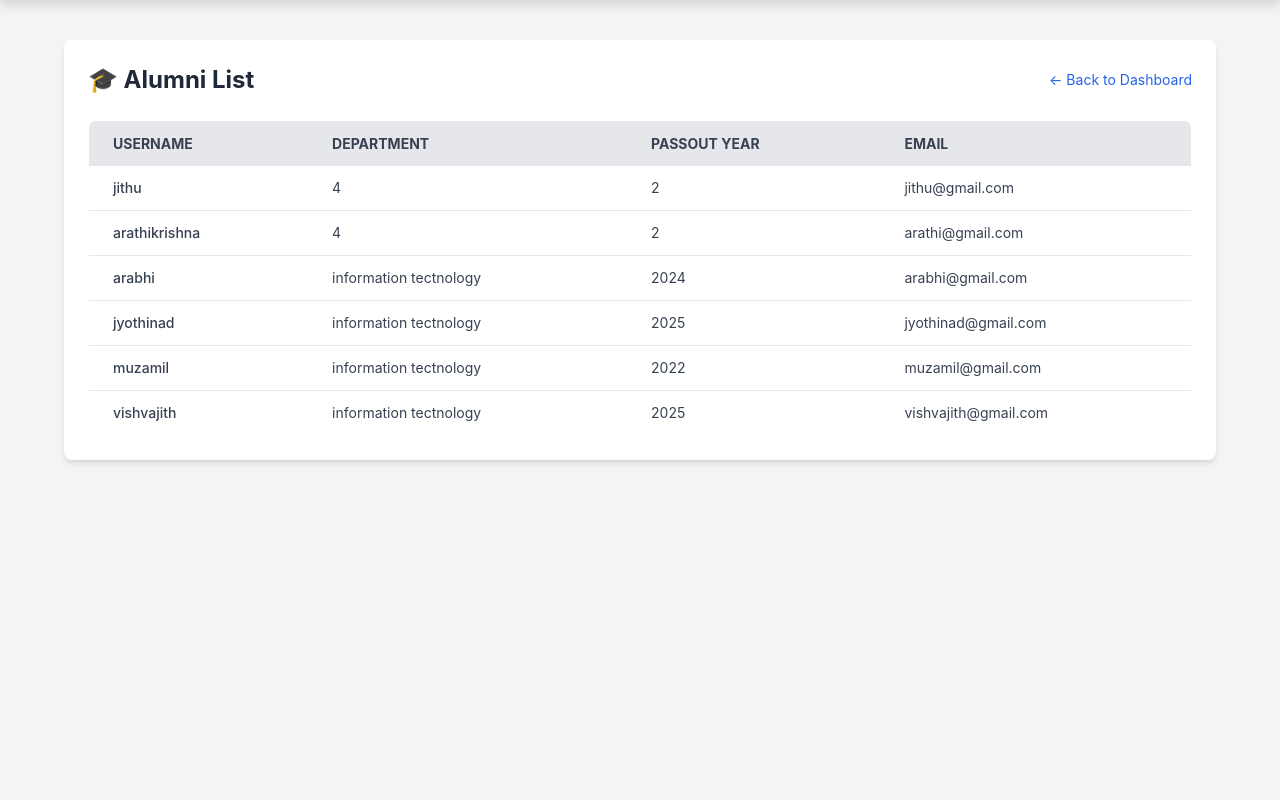
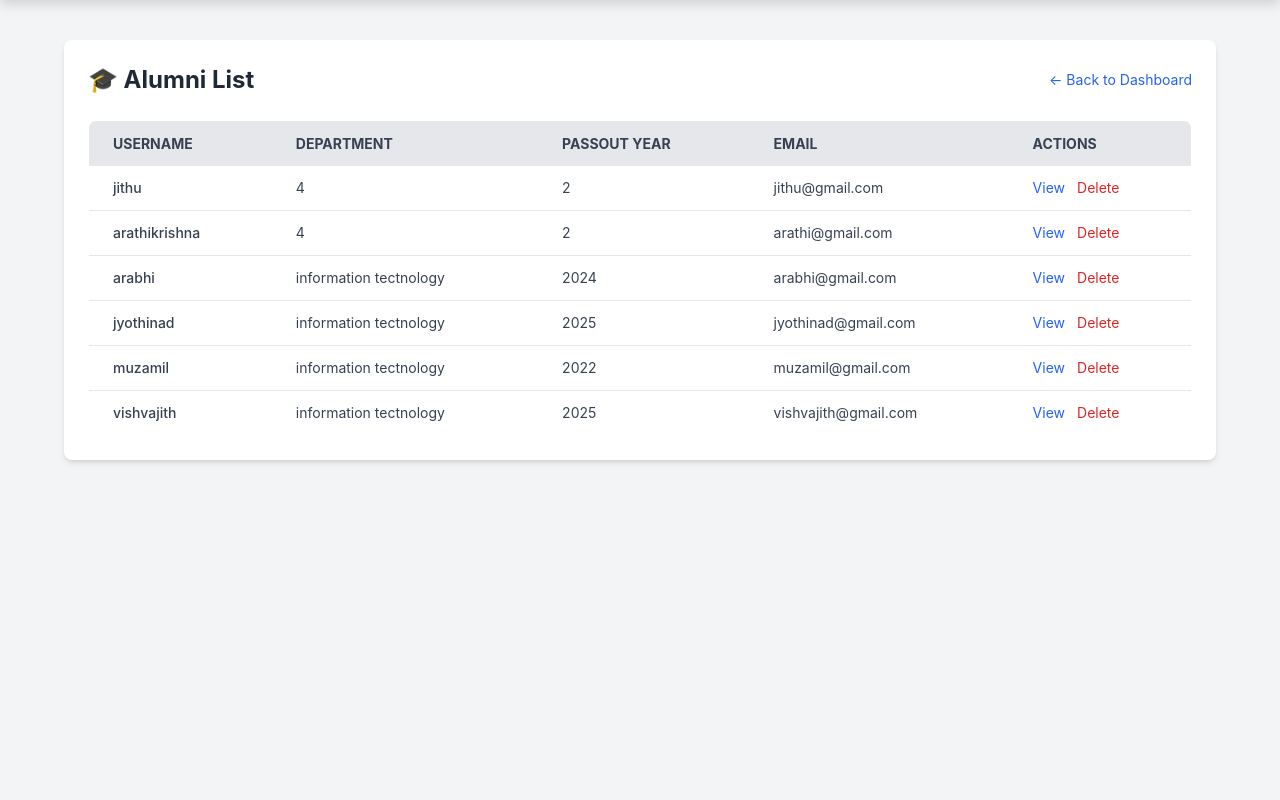
Before and after one commit to Akshaysonu916/alumni-hub, a Django app: page /alumni/ in a window 1280 px wide. Shown: the part 72-872 px from the top of the page. Run offline with Django 5.2, Linux system fonts and the light colour scheme; a user stored in the database is signed in; data comes from the database, SQL or seed files in the repository; both versions use the stored data as it was after the commit; some libraries are stand-ins or nearby versions.

Commit message:
35th commit

```diff
--- a/myapp/urls.py
+++ b/myapp/urls.py
@@ -21,7 +21,11 @@ urlpatterns = [
     path("profile/edit/", edit_profile_view, name="edit_profile"),
     path('admin-dashboard/',admin_dashboard, name='admin_dashboard'),
     path('alumni/', admin_alumni_list, name='admin_alumni_list'),
+    path('alumni/<int:alumni_id>/view/', view_alumni_profile, name='view_alumni_profile'),
+    path('alumni/<int:alumni_id>/delete/', delete_alumni, name='delete_alumni'),
     path('students/', admin_student_list, name='admin_student_list'),
+    path('students/<int:student_id>/view/', view_student_profile, name='view_student_profile'),
+    path('students/<int:student_id>/delete/', delete_student, name='delete_student'),
     path('jobs/', admin_job_list, name='admin_job_list'),
     path('gallery/', admin_gallery_list, name='admin_gallery_list'),
     path('useralumni/', alumni_list, name='alumni_list'),
--- a/myapp/views.py
+++ b/myapp/views.py
@@ -389,10 +389,41 @@ def admin_alumni_list(request):
     return render(request, 'alumni_list.html', {'alumni': alumni})
 
 @user_passes_test(is_admin)
+def view_alumni_profile(request, alumni_id):
+    alumni = get_object_or_404(AlumniProfile, id=alumni_id)
+    return render(request, 'adminalumni_profile.html', {'alumni': alumni})
+
+@user_passes_test(is_admin)
+def delete_alumni(request, alumni_id):
+    alumni = get_object_or_404(AlumniProfile, id=alumni_id)
+    if request.method == 'POST':
+        alumni.user.delete()  # Deletes both Alumni and linked User if related via OneToOneField
+        # messages.success(request, "Alumni deleted successfully.")
+        return redirect('admin_alumni_list')  # Replace with your actual alumni list view name
+    return redirect('admin_alumni_list')
+
+
+@user_passes_test(is_admin)
 @login_required(login_url='signin')
 def admin_student_list(request):
     students = StudentProfile.objects.all()
     return render(request, 'student_list.html', {'students': students})
+
+@user_passes_test(is_admin)
+def view_student_profile(request, student_id):
+    student = get_object_or_404(StudentProfile, id=student_id)
+    return render(request, 'adminstudent_profile.html', {'student': student})
+
+@user_passes_test(is_admin)
+def delete_student(request, student_id):
+    student = get_object_or_404(StudentProfile, id=student_id)
+    if request.method == 'GET':
+        user = student.user
+        student.delete()
+        user.delete()
+        # messages.success(request, 'Student deleted successfully.')
+    return redirect('admin_student_list')  # replace with your actual student list URL name
+
 
 @login_required(login_url='signin')
 def admin_job_list(request):
--- a/templates/alumni_list.html
+++ b/templates/alumni_list.html
@@ -17,6 +17,7 @@
                         <th class="py-3 px-6 text-left">Department</th>
                         <th class="py-3 px-6 text-left">Passout Year</th>
                         <th class="py-3 px-6 text-left">Email</th>
+                        <th class="py-3 px-6 text-left">Actions</th> <!-- Added Actions -->
                     </tr>
                 </thead>
                 <tbody class="text-gray-700 text-sm divide-y divide-gray-200">
@@ -26,10 +27,19 @@
                             <td class="py-3 px-6">{{ alumni.department }}</td>
                             <td class="py-3 px-6">{{ alumni.passout_year }}</td>
                             <td class="py-3 px-6">{{ alumni.user.email }}</td>
+                            <td class="py-3 px-6 flex space-x-3">
+                                <!-- View Button -->
+                                <a href="{% url 'view_alumni_profile' alumni.id %}" class="text-blue-600 hover:underline text-sm">View</a>
+                                <!-- Delete Form -->
+                                <form method="POST" action="{% url 'delete_alumni' alumni.id %}" onsubmit="return confirm('Are you sure you want to delete this alumni?');">
+                                    {% csrf_token %}
+                                    <button type="submit" class="text-red-600 hover:underline text-sm">Delete</button>
+                                </form>
+                            </td>
                         </tr>
                     {% empty %}
                         <tr>
-                            <td colspan="4" class="text-center py-6 text-gray-500">No alumni found.</td>
+                            <td colspan="5" class="text-center py-6 text-gray-500">No alumni found.</td>
                         </tr>
                     {% endfor %}
                 </tbody>
--- a/templates/navbar.html
+++ b/templates/navbar.html
@@ -327,6 +327,7 @@
               {% endif %}
             </a>
             <a href="{% url 'add_jobs' %}" class="nav-link"><i class="fas fa-plus-circle"></i> Add Jobs</a>
+            <a href="{% url 'combined_user_list' %}" class="nav-link"><i class="fas fa-users"></i> Connect</a>
             <a href="{% url 'jobpost_list' %}" class="nav-link"><i class="fas fa-briefcase"></i> Jobs</a>
             <a href="{% url 'photo_gallery' %}" class="nav-link"><i class="fas fa-images"></i> Gallery</a>
 
@@ -364,8 +365,10 @@
                 <span class="notification-badge">{{ unread_notifications_count }}</span>
               {% endif %}
             </a>
+            <a href="{% url 'combined_user_list' %}" class="nav-link"><i class="fas fa-users"></i> Connect</a>
             <a href="{% url 'jobpost_list' %}" class="nav-link"><i class="fas fa-briefcase"></i> Jobs</a>
             <a href="{% url 'photo_gallery' %}" class="nav-link"><i class="fas fa-images"></i> Gallery</a>
+
 
             <!-- Student Profile Dropdown -->
             <div class="profile-container">
```
Also changed, not shown: templates/adminalumni_profile.html (added, +13 -0 lines), templates/adminstudent_profile.html (added, +11 -0 lines), templates/student_list.html (+6 -1 lines), db.sqlite3.
